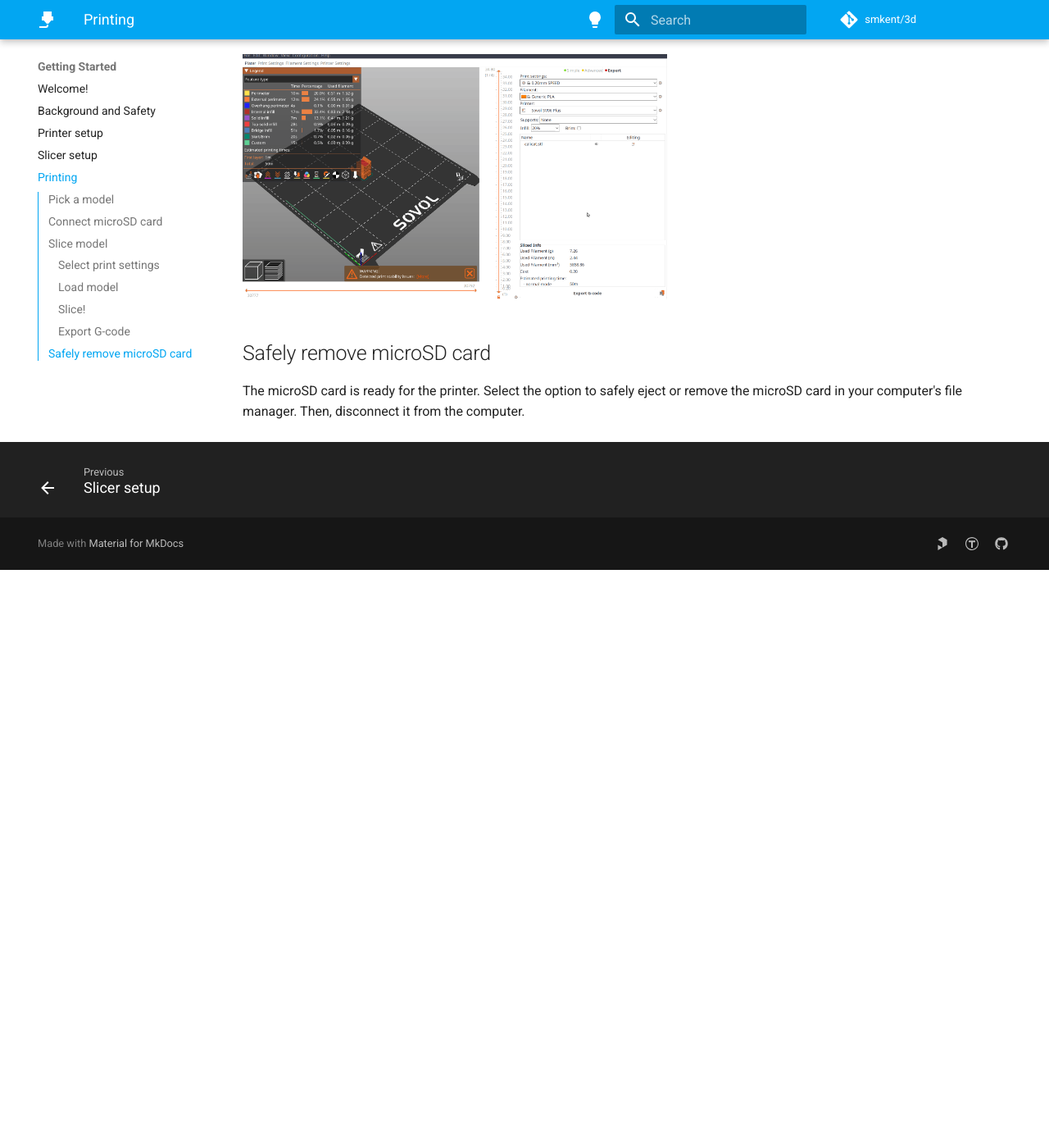
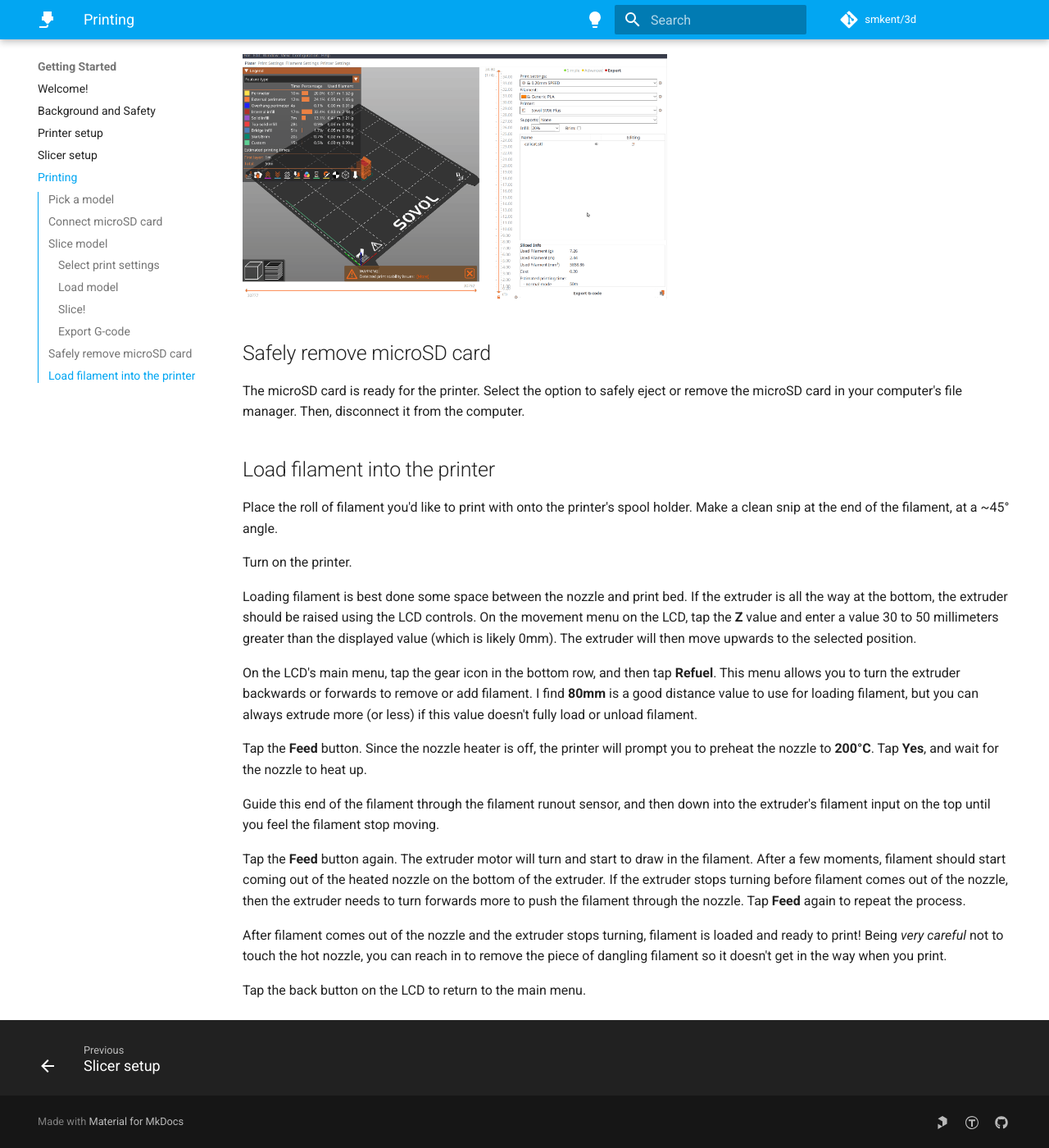
Before and after one commit to smkent/3d, an MkDocs documentation site: the page built from docs/getting-started/printing.md, in a window 1280 px wide and 1400 px high, scrolled down 4499 px. Shown: the whole window at 82% size. Built offline with MkDocs 1.6.1 and Material for MkDocs 9.7.7, drawn with Linux system fonts in a browser that asks for light colours; comment, search, counter and statistics services are not loaded; before the commit the page ends 5194 px from its top, so only the background shows below that.

Commit message:
Add filament loading instructions

```diff
--- a/docs/getting-started/printing.md
+++ b/docs/getting-started/printing.md
@@ -127,6 +127,47 @@ The microSD card is ready for the printer. Select the option to safely eject or
 remove the microSD card in your computer's file manager. Then, disconnect it
 from the computer.
 
+## Load filament into the printer
+
+Place the roll of filament you'd like to print with onto the printer's spool
+holder. Make a clean snip at the end of the filament, at a ~45° angle.
+
+Turn on the printer.
+
+Loading filament is best done some space between the nozzle and print bed. If
+the extruder is all the way at the bottom, the extruder should be raised using
+the LCD controls. On the movement menu on the LCD, tap the **Z** value and enter
+a value 30 to 50 millimeters greater than the displayed value (which is likely
+0mm). The extruder will then move upwards to the selected position.
+
+On the LCD's main menu, tap the gear icon in the bottom row, and then tap
+**Refuel**. This menu allows you to turn the extruder backwards or forwards to
+remove or add filament. I find **80mm** is a good distance value to use for
+loading filament, but you can always extrude more (or less) if this value
+doesn't fully load or unload filament.
+
+Tap the **Feed** button. Since the nozzle heater is off, the printer will prompt
+you to preheat the nozzle to **200°C**. Tap **Yes**, and wait for the nozzle to
+heat up.
+
+Guide this end of the filament through the filament runout sensor, and then down
+into the extruder's filament input on the top until you feel the filament stop
+moving.
+
+Tap the **Feed** button again. The extruder motor will turn and start to draw
+in the filament. After a few moments, filament should start coming out of the
+heated nozzle on the bottom of the extruder. If the extruder stops turning
+before filament comes out of the nozzle, then the extruder needs to turn
+forwards more to push the filament through the nozzle. Tap **Feed** again to
+repeat the process.
+
+After filament comes out of the nozzle and the extruder stops turning, filament
+is loaded and ready to print! Being *very careful* not to touch the hot nozzle,
+you can reach in to remove the piece of dangling filament so it doesn't get in
+the way when you print.
+
+Tap the back button on the LCD to return to the main menu.
+
 
 [benchy]: https://www.thingiverse.com/thing:763622
 [calicat]: https://www.thingiverse.com/thing:1545913
```
